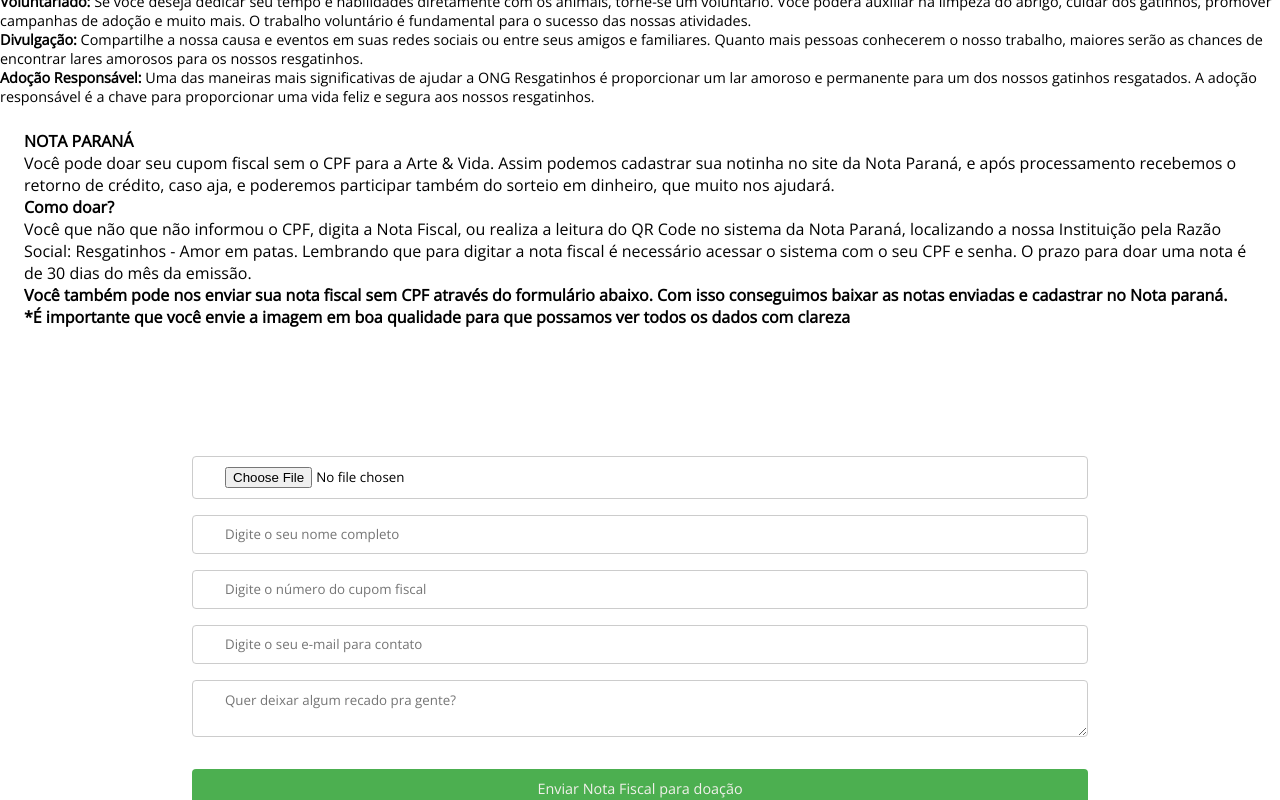
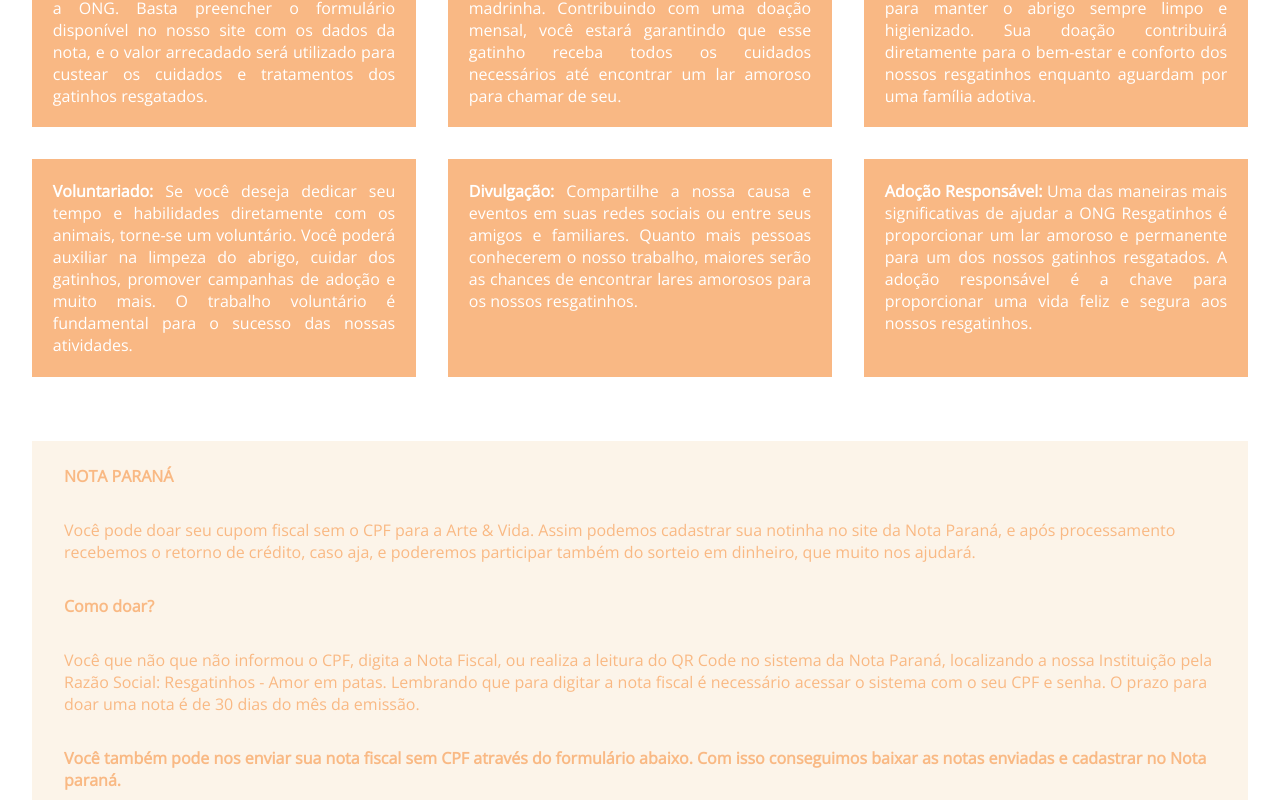
Before and after one commit to LuciaSindeaux/projeto-final-resgatinhos-reprograma, a React (Vite) app in the folder lucia-sindeaux/projeto-final-resgatinhos/: page /comoAjudar in a window 1280 px wide. Shown: the part 800-1600 px from the top of the page. Built offline with nearby package versions, Linux system fonts and the light colour scheme; no server answers.

Commit message:
fix pagina contato

```diff
--- a/lucia-sindeaux/projeto-final-resgatinhos/src/styles/pages/contato.module.css
+++ b/lucia-sindeaux/projeto-final-resgatinhos/src/styles/pages/contato.module.css
@@ -1,4 +1,3 @@
-/* Base styles for the form */
 .form {
     width: 100%;
     height: 35rem;
@@ -33,8 +32,47 @@
     background-color: #4ca;
   }
 
-/* Responsive styles for smaller screens like iPhone XR (414x896px) */
-@media (max-width: 415px) {
+  .ajudar {
+    display: grid;
+    grid-template-columns: repeat(auto-fit, minmax(30%, 1fr));
+    gap: 2rem;
+    overflow: auto;
+    justify-content: center;
+    padding-top: 1rem;
+    padding: 2rem;
+  }
+
+  .formasAjuda {
+    color: #ffffff;
+    font-size: 1rem;
+    padding: 1.3rem;
+    text-align: justify;
+    align-items: center;
+    background-color: #f9b884;
+  }
+
+  .notaParana {
+    display: flex;
+    margin: 2rem;
+    background-color: rgba(250, 235, 215, 0.543);
+    height: 50vh;
+  }
+
+  .doeNota {
+    color: #f9b984;
+    font-size: 1rem;
+    padding-bottom: 0.5rem;
+    padding-top: 0.5rem;
+    padding-left: 1rem;
+    padding-right: 1rem;
+  }
+
+  .doeNota  p {
+    flex: 1;
+    padding: 1rem 1rem;
+  }
+
+  @media (max-width: 500px) {
     .formInput {
       width: 80%;
     }
@@ -55,14 +93,12 @@
     .notaParana {
       margin: 1rem;
     }
-
-  .doeNota {
-    font-size: 1.3vh;
-    padding-left: 1rem;
-    padding-right: 1rem;
-  }
   }
 
+
+  @media (max-width: 767px) {
+
+  }
 
   @media (min-width: 768px) and (max-width: 1023px) {
     .formInput {
@@ -89,26 +125,7 @@
 
 
   @media (min-width: 1024px) and (max-width: 1439px) {
-   .formInput {
-    width: 70%;
-  }
 
-  .formButton {
-    width: 70%;
-    font-size: 0.9rem;
-  }
-
-  .ajudar {
-    grid-template-columns: repeat(auto-fit, minmax(60%, 1fr));
-  }
-
-  .formasAjuda {
-    font-size: 0.9rem;
-  }
-
-  .notaParana {
-    margin: 1.5rem;
-  }
   }
 
 
@@ -133,6 +150,15 @@
     .notaParana {
       margin: 2rem;
     }
+  }
+
+  @media (max-width: 500px) {
+    .doeNota {
+      font-size: 1.3vh;
+      padding-left: 1rem;
+      padding-right: 1rem;
+    }
+
    }
 
 
```
Lines whose indentation alone changed are shown as unchanged.
